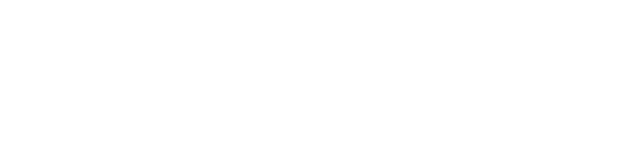
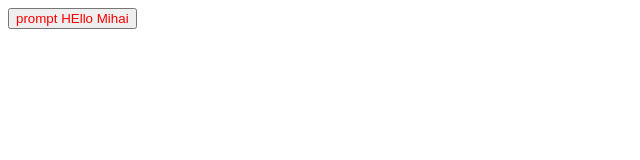
Before and after one commit to dudumarom/FirstSolo, a plain HTML site: page index.html in a window 1280 px wide. Shown: the whole page, without its empty margins (0-640 px from the left). Drawn offline with Linux system fonts and the light colour scheme.

Commit message:
added SJ and CSS to file

```diff
--- a/index.html
+++ b/index.html
@@ -1,3 +1,20 @@
 <head>
-    <title>new title</title>
+  <title>new title</title>
+  <style>
+    .btn-prompt {
+      color: red;
+    }
+  </style>
+  <script>
+    let btnClicked = function() {
+      alert('hi');
+    }
+    window.onload = function() {
+      let btn = document.querySelector('.btn-prompt');
+      btn.addEventListener('click', btnClicked);
+    }
+  </script>
 </head>
+<body>
+  <button class="btn-prompt">prompt HEllo Mihai</button>
+</body>
```
